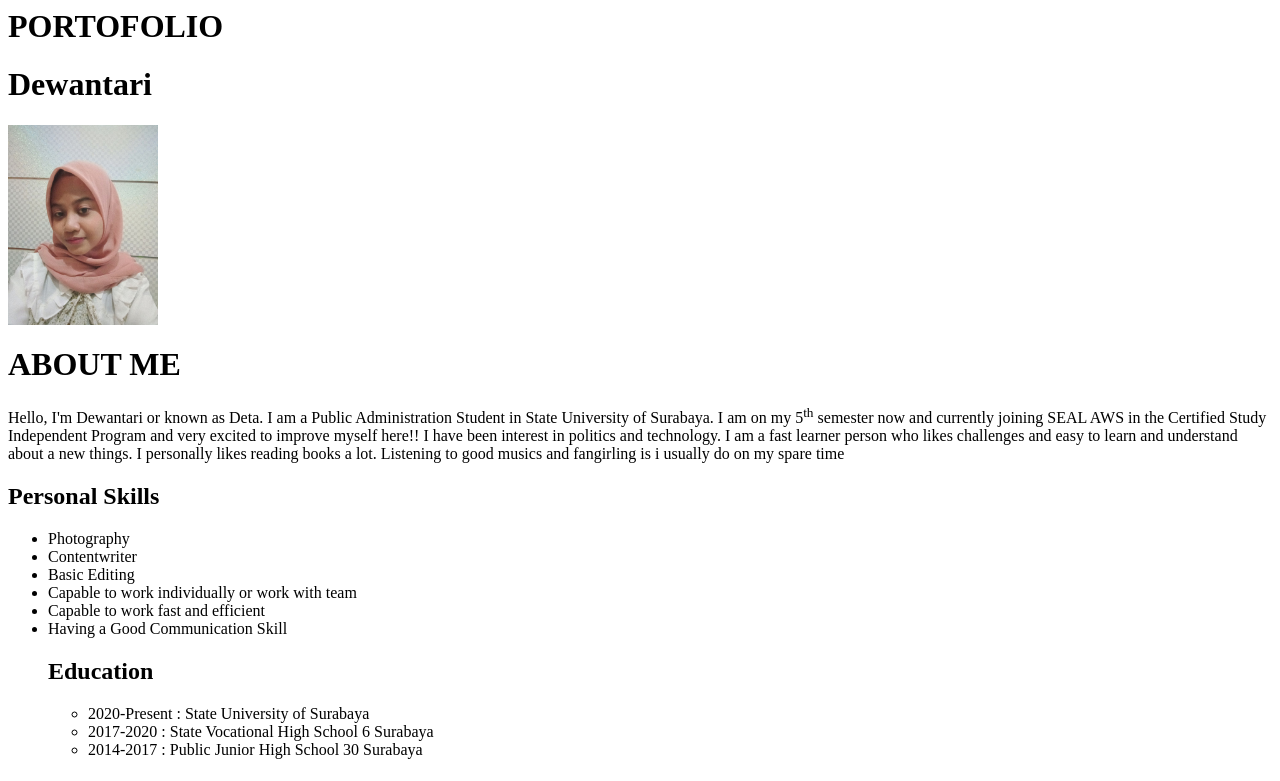
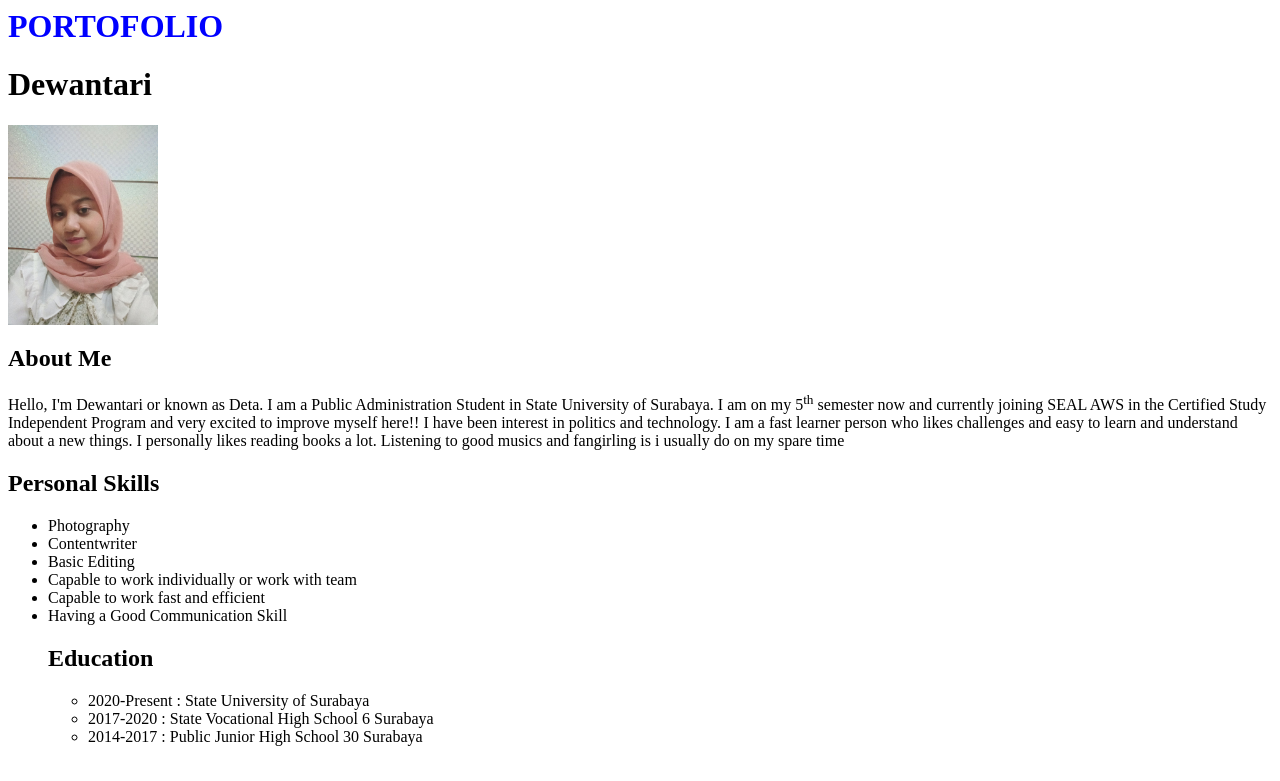
Before and after one commit to detatari/web-basic-seal, a plain HTML site: page portofolio.html in a window 1280 px wide. Shown: the top 781 px of the page. Drawn offline with Linux system fonts and the light colour scheme.

Commit message:
add branch html_element

```diff
--- a/portofolio.html
+++ b/portofolio.html
@@ -2,10 +2,11 @@
 <html>
 
   <body>
-    <h1>PORTOFOLIO</h1>
+    <title>Portofolio | Dewantari</title>
+    <h1 style="color:blue">PORTOFOLIO</h1>
      <h1>Dewantari</h1>
-     <img src="profpic.jpeg" width="150" height="200">
-     <h1>ABOUT ME</h1>
+     <img src="profpic.jpeg" alt="detapicture" width="150" height="200">
+     <h2>About Me</h2>
      <p>Hello, I'm Dewantari or known as Deta. I am a Public Administration Student in State University of Surabaya. I am on my 5<sup>th</sup> semester now
         and currently joining SEAL AWS in the Certified Study Independent Program and very excited to improve myself here!!
         I have been interest in politics and technology. I am a fast learner person who likes challenges and easy to learn and
```
